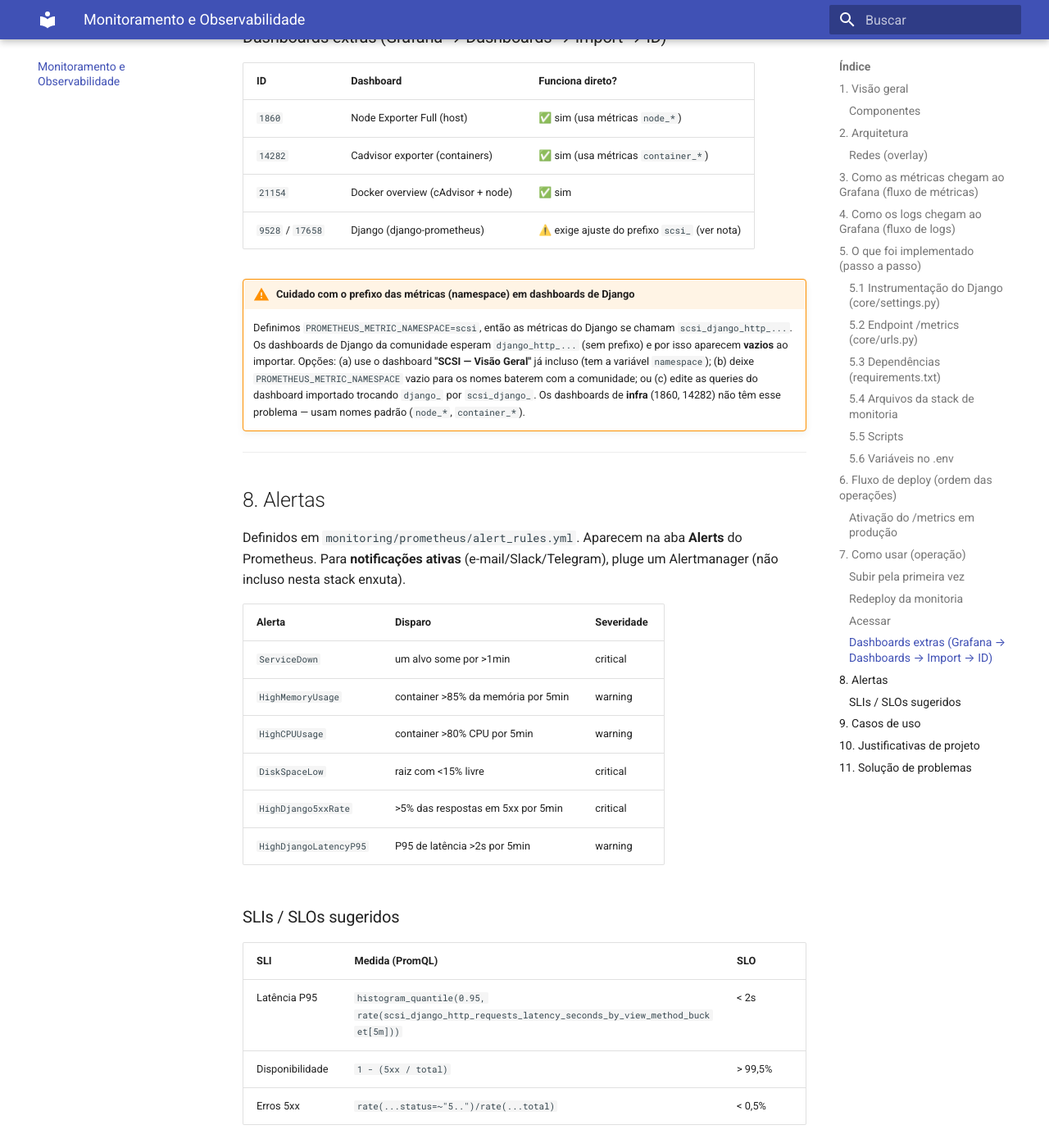
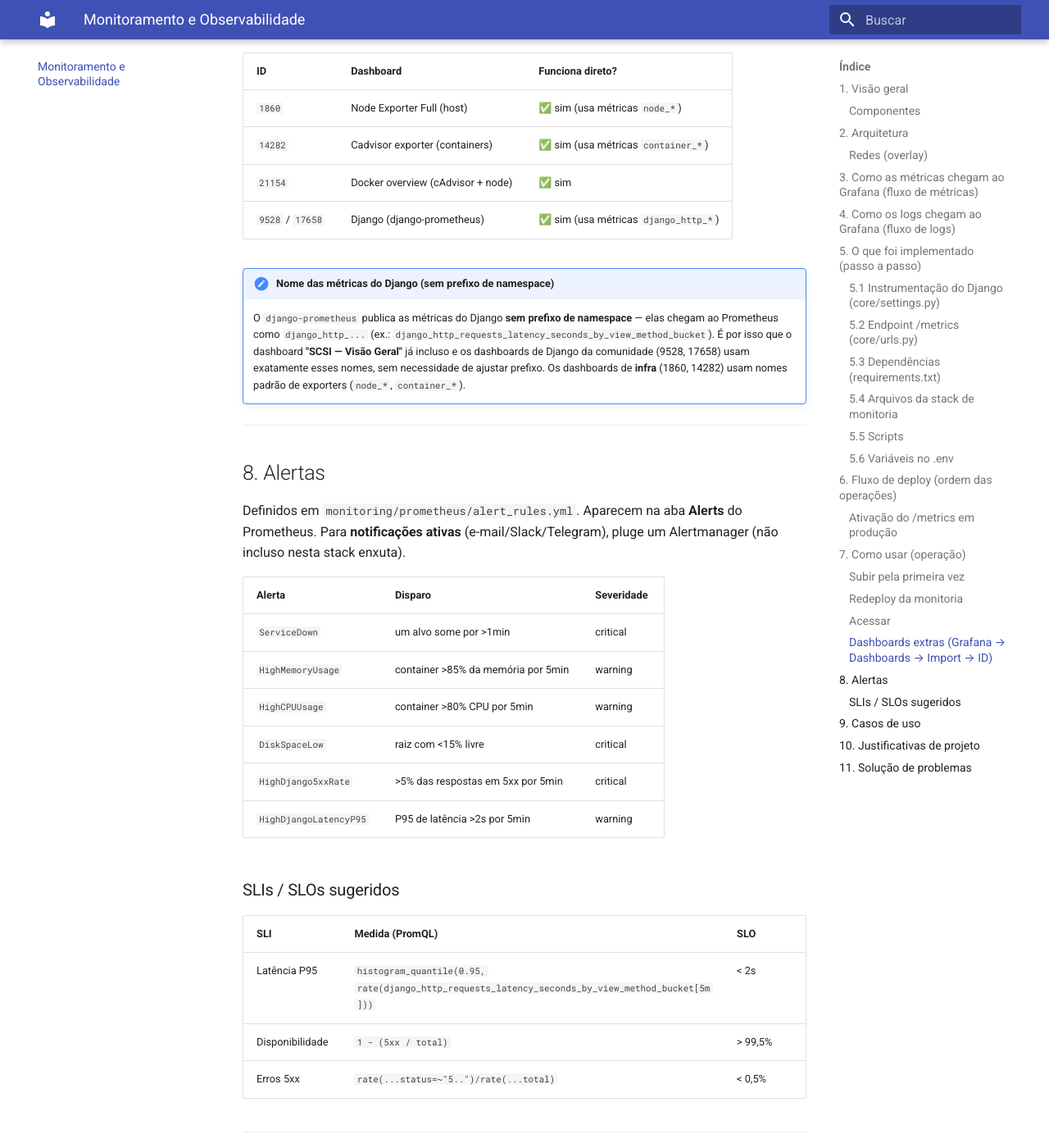
Before and after one commit to pycodebr/scsi_v1, an MkDocs documentation site: the page built from docs/monitoring.md, in a window 1280 px wide and 1400 px high, scrolled down 8661 px. Shown: the whole window at 82% size. Built offline with MkDocs 1.6.1 and Material for MkDocs 9.7.7, drawn with Linux system fonts in a browser that asks for light colours; some of the changed text lies outside the part shown.

Commit message:
add monitoring stack

````diff
--- a/docs/monitoring.md
+++ b/docs/monitoring.md
@@ -160,9 +160,9 @@
 
 O que o `django-prometheus` entrega de graça: histograma de latência por
 view/método, contadores de requests por status/método, métricas de queries e
-conexões do banco, cache, migrations e modelos. Os nomes seguem o prefixo
-`PROMETHEUS_METRIC_NAMESPACE` (padrão `scsi`), ex.:
-`scsi_django_http_requests_latency_seconds_by_view_method_bucket`.
+conexões do banco, cache, migrations e modelos. Os nomes **não** têm prefixo de
+namespace — o `django-prometheus` publica as métricas como `django_http_...`,
+ex.: `django_http_requests_latency_seconds_by_view_method_bucket`.
 
 ---
 
@@ -220,7 +220,6 @@
     PROMETHEUS_ENABLED = False
 
 if PROMETHEUS_ENABLED:
-    PROMETHEUS_METRIC_NAMESPACE = env('PROMETHEUS_METRIC_NAMESPACE', default='scsi')
     INSTALLED_APPS += ['django_prometheus']
     MIDDLEWARE = (['...PrometheusBeforeMiddleware'] + MIDDLEWARE + ['...PrometheusAfterMiddleware'])
     # engine do banco trocada pela versão instrumentada
@@ -286,7 +285,6 @@
 GRAFANA_ADMIN_PASSWORD=troque-esta-senha-do-grafana
 PROMETHEUS_RETENTION=15d
 LOKI_RETENTION=360h
-PROMETHEUS_METRIC_NAMESPACE=scsi
 MONITORING_CONFIG_DIR=        # preenchido automaticamente pelos scripts
 ```
 
@@ -359,18 +357,16 @@
 | `1860` | Node Exporter Full (host) | ✅ sim (usa métricas `node_*`) |
 | `14282` | Cadvisor exporter (containers) | ✅ sim (usa métricas `container_*`) |
 | `21154` | Docker overview (cAdvisor + node) | ✅ sim |
-| `9528` / `17658` | Django (django-prometheus) | ⚠️ exige ajuste do prefixo `scsi_` (ver nota) |
+| `9528` / `17658` | Django (django-prometheus) | ✅ sim (usa métricas `django_http_*`) |
 
-!!! warning "Cuidado com o prefixo das métricas (namespace) em dashboards de Django"
-    Definimos `PROMETHEUS_METRIC_NAMESPACE=scsi`, então as métricas do Django se
-    chamam `scsi_django_http_...`. Os dashboards de Django da comunidade esperam
-    `django_http_...` (sem prefixo) e por isso aparecem **vazios** ao importar.
-    Opções: (a) use o dashboard **"SCSI — Visão Geral"** já incluso (tem a
-    variável `namespace`); (b) deixe `PROMETHEUS_METRIC_NAMESPACE` vazio para os
-    nomes baterem com a comunidade; ou (c) edite as queries do dashboard
-    importado trocando `django_` por `scsi_django_`. Os dashboards de **infra**
-    (1860, 14282) não têm esse problema — usam nomes padrão (`node_*`,
-    `container_*`).
+!!! note "Nome das métricas do Django (sem prefixo de namespace)"
+    O `django-prometheus` publica as métricas do Django **sem prefixo de
+    namespace** — elas chegam ao Prometheus como `django_http_...` (ex.:
+    `django_http_requests_latency_seconds_by_view_method_bucket`). É por isso que
+    o dashboard **"SCSI — Visão Geral"** já incluso e os dashboards de Django da
+    comunidade (9528, 17658) usam exatamente esses nomes, sem necessidade de
+    ajustar prefixo. Os dashboards de **infra** (1860, 14282) usam nomes padrão
+    de exporters (`node_*`, `container_*`).
 
 ---
 
@@ -393,7 +389,7 @@
 
 | SLI | Medida (PromQL) | SLO |
 |-----|------------------|-----|
-| Latência P95 | `histogram_quantile(0.95, rate(scsi_django_http_requests_latency_seconds_by_view_method_bucket[5m]))` | < 2s |
+| Latência P95 | `histogram_quantile(0.95, rate(django_http_requests_latency_seconds_by_view_method_bucket[5m]))` | < 2s |
 | Disponibilidade | `1 - (5xx / total)` | > 99,5% |
 | Erros 5xx | `rate(...status=~"5..")/rate(...total)` | < 0,5% |
 
@@ -442,7 +438,7 @@
 | Alvo `django` **DOWN** com `Get "https://localhost/metrics": ... connect: connection refused` (e painéis do app em "no data") | `SECURE_SSL_REDIRECT=True` responde **301** redirecionando o scrape (HTTP, porta 8000) para `https://…/metrics`; o Prometheus segue o redirect e bate na porta 443 (inexistente dentro do container) | isente o `/metrics` do redirect, junto do `/health/`: `SECURE_REDIRECT_EXEMPT = [r'^health/$', r'^metrics$']` em `core/settings.py` (bloco `if not DEBUG:`). Rebuilde a imagem (`bash scripts/deploy.sh`). Complementa o `MetricsHostMiddleware`: um mata o **400 DisallowedHost**, o outro o **301 redirect** |
 | Sem logs no Loki | Promtail sem acesso ao socket do Docker | confira `docker service logs monitoring_promtail` |
 | `monitoring-stack.yml` falha no deploy | `MONITORING_CONFIG_DIR` vazio | rode pelos scripts (eles preenchem) |
-| Painéis vazios | namespace diferente de `scsi` | ajuste a variável `namespace` no dashboard |
+| Painéis do app vazios ao importar dashboard da comunidade | queries com prefixo errado (ex.: `scsi_django_http_...`) | as métricas do Django **não** têm prefixo: use `django_http_...` direto nas queries |
 
 Comandos úteis:
 
````
Also changed, not shown: prompt-monitoring.md (+30 -32 lines), 2 other files.
